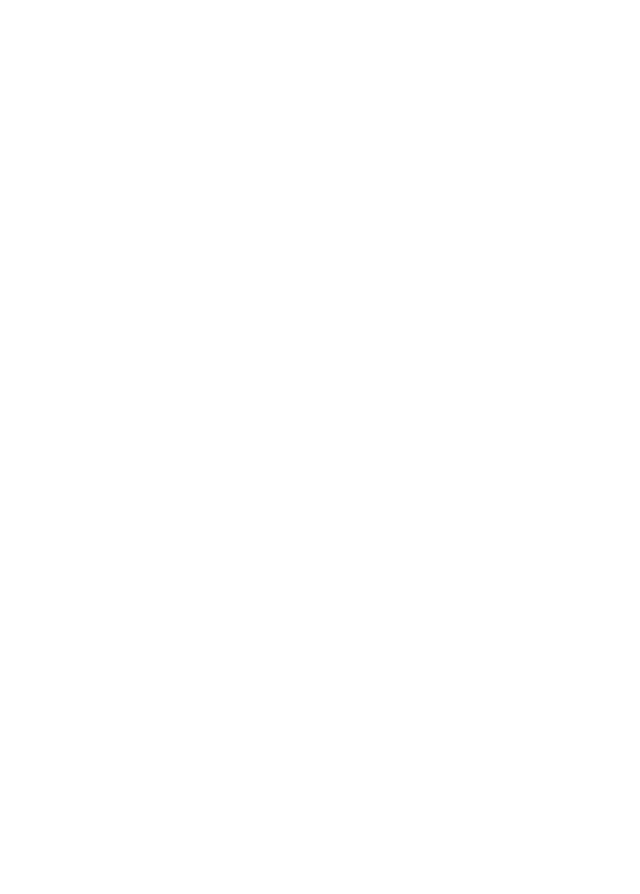
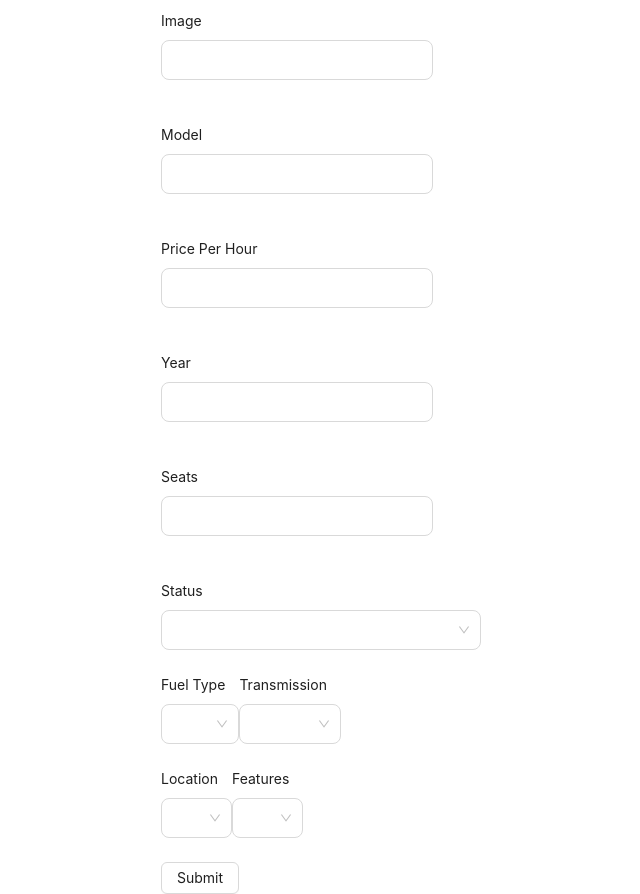
Before and after one commit to fai-sas/car-rental-reservation-client, a React (Vite) app: page / in a window 1280 px wide. Shown: the part 380-1274 px from the top of the page, without its empty margins (319-959 px from the left). Before the commit the page ends 800 px from the top, so only its background shows below. Built offline with nearby package versions, Linux system fonts and the light colour scheme.

Commit message:
add car form added

```diff
--- a/package.json
+++ b/package.json
@@ -10,8 +10,10 @@
     "preview": "vite preview"
   },
   "dependencies": {
+    "@hookform/resolvers": "^3.9.0",
     "@reduxjs/toolkit": "^2.2.7",
     "antd": "^5.20.2",
+    "cloudinary": "^2.4.0",
     "jwt-decode": "^4.0.0",
     "moment": "^2.30.1",
     "react": "^18.3.1",
--- a/src/components/AddCar.tsx
+++ b/src/components/AddCar.tsx
@@ -1,7 +1,149 @@
+/* eslint-disable @typescript-eslint/no-unused-vars */
+import { Button, Col, Flex, Row } from 'antd'
+import FormController from './Form/FormController'
+import FormInput from './Form/FormInput'
+import FormSelect from './Form/FormSelect'
+import toast from 'react-hot-toast'
+import { FieldValues, SubmitHandler } from 'react-hook-form'
+import { useAddCarMutation } from '../redux/features/cars/carsApi'
+import { TResponse } from '../types'
+import { addCarValidationSchema } from '../schemas/CarSchema'
+import { zodResolver } from '@hookform/resolvers/zod'
+
 const AddCar = () => {
+  const [addCar] = useAddCarMutation()
+
+  const featuresOptions = [
+    { label: 'GPS', value: 'GPS' },
+    { label: 'Child Seat', value: 'Child Seat' },
+    { label: 'Bluetooth', value: 'Bluetooth' },
+    { label: 'Backup Camera', value: 'Backup Camera' },
+    { label: 'Heated Seats', value: 'Heated Seats' },
+    { label: 'Sunroof', value: 'Sunroof' },
+    { label: 'All-Wheel Drive', value: 'All-Wheel Drive' },
+  ]
+
+  const statusOptions = [
+    { label: 'Available', value: 'available' },
+    { label: 'Unavailable', value: 'unavailable' },
+    { label: 'Booked', value: 'booked' },
+    { label: 'Returned', value: 'returned' },
+  ]
+
+  const fuelOptions = [
+    { label: 'Petrol', value: 'Petrol' },
+    { label: 'Diesel', value: 'Diesel' },
+    { label: 'Electric', value: 'Electric' },
+    { label: 'Hybrid', value: 'Hybrid' },
+  ]
+
+  const transmissionOptions = [
+    { label: 'Automatic', value: 'automatic' },
+    { label: 'Manual', value: 'manual' },
+  ]
+
+  const locationOptions = [
+    { label: 'New York', value: 'New York' },
+    { label: 'Los Angeles', value: 'Los Angeles' },
+    { label: 'Chicago', value: 'Chicago' },
+    { label: 'Houston', value: 'Houston' },
+    { label: 'Phoenix', value: 'Phoenix' },
+    { label: 'Philadelphia', value: 'Philadelphia' },
+    { label: 'San Antonio', value: 'San Antonio' },
+    { label: 'San Diego', value: 'San Diego' },
+    { label: 'Dallas', value: 'Dallas' },
+    { label: 'San Jose', value: 'San Jose' },
+  ]
+
+  const onSubmit: SubmitHandler<FieldValues> = async (data) => {
+    const carData = {
+      ...data,
+      pricePerHour: Number(data.pricePerHour),
+      seats: Number(data.seats),
+      year: Number(data.year),
+    }
+
+    console.log(carData)
+
+    try {
+      const res = (await addCar(carData)) as TResponse<any>
+      console.log(res)
+      if (res.error) {
+        toast.error(res.error.data.message)
+      } else {
+        toast.success('Car Added')
+      }
+    } catch (err) {
+      toast.error('Something went wrong')
+    }
+  }
+
   return (
     <div>
       <h1 className='p-12 text-4xl font-bold '>Add Car</h1>
+      <article>
+        <Flex justify='center' align='center'>
+          <Col span={6}>
+            <FormController
+              onSubmit={onSubmit}
+              resolver={zodResolver(addCarValidationSchema)}
+            >
+              <Row>
+                <FormInput type='text' name='name' label='Name' />
+                <FormInput type='text' name='description' label='Description' />
+              </Row>
+
+              <Row>
+                <FormInput type='text' name='color' label='Color' />
+                <FormInput type='text' name='images' label='Image' />
+              </Row>
+              <Row>
+                <FormInput type='text' name='model' label='Model' />
+                <FormInput
+                  type='number'
+                  name='pricePerHour'
+                  label='Price Per Hour'
+                />
+              </Row>
+              <Row>
+                <FormInput type='number' name='year' label='Year' />
+                <FormInput type='number' name='seats' label='Seats' />
+              </Row>
+              <FormSelect
+                options={statusOptions}
+                name='status'
+                label='Status'
+              />
+              <Row>
+                <FormSelect
+                  options={fuelOptions}
+                  name='fuelType'
+                  label='Fuel Type'
+                />
+                <FormSelect
+                  options={transmissionOptions}
+                  name='transmission'
+                  label='Transmission'
+                />
+              </Row>
+              <Row>
+                <FormSelect
+                  options={locationOptions}
+                  name='location'
+                  label='Location'
+                />
+                <FormSelect
+                  mode='multiple'
+                  options={featuresOptions}
+                  name='features'
+                  label='Features'
+                />
+              </Row>
+              <Button htmlType='submit'>Submit</Button>
+            </FormController>
+          </Col>
+        </Flex>
+      </article>
     </div>
   )
 }
--- /dev/null
+++ b/src/schemas/CarSchema.ts
@@ -0,0 +1,80 @@
+import { z } from 'zod'
+
+export const addCarValidationSchema = z.object({
+  name: z.string({
+    required_error: 'Please select a Name',
+  }),
+  description: z.string({
+    required_error: 'A brief description of the car is required',
+  }),
+  color: z.string({
+    required_error: 'The color of the car is required',
+  }),
+  status: z
+    .enum(['available', 'unavailable', 'booked', 'returned'], {
+      required_error: 'The status of the car is required',
+    })
+    .default('available'),
+  features: z
+    .array(
+      z.enum(
+        [
+          'GPS',
+          'Child Seat',
+          'Bluetooth',
+          'Backup Camera',
+          'Heated Seats',
+          'Sunroof',
+          'All-Wheel Drive',
+        ],
+        {
+          required_error: 'At least one feature is required',
+        }
+      )
+    )
+    .min(1, {
+      message: 'At least one feature is required',
+    }),
+  pricePerHour: z.number({
+    required_error: 'The cost per hour of booking is required',
+  }),
+  location: z.enum(
+    [
+      'New York',
+      'Los Angeles',
+      'Chicago',
+      'Houston',
+      'Phoenix',
+      'Philadelphia',
+      'San Antonio',
+      'San Diego',
+      'Dallas',
+      'San Jose',
+    ],
+    {
+      required_error: 'The location of the car is required',
+    }
+  ),
+  images: z
+    .array(z.string(), {
+      required_error: 'At least one image of the car is required',
+    })
+    .min(1, {
+      message: 'At least one image of the car is required',
+    }),
+  year: z.number({
+    required_error: 'The manufacturing year of the car is required',
+  }),
+  model: z.string({
+    required_error: 'The model of the car is required',
+  }),
+  seats: z.number({
+    required_error: 'The number of seats is required',
+  }),
+  fuelType: z.enum(['Petrol', 'Diesel', 'Electric', 'Hybrid'], {
+    required_error: 'The fuel type of the car is required',
+  }),
+  transmission: z.enum(['automatic', 'manual'], {
+    required_error: 'The transmission type is required',
+  }),
+})
```
Also changed, not shown: 1 other file (tests, documents, lock files or other folders).
